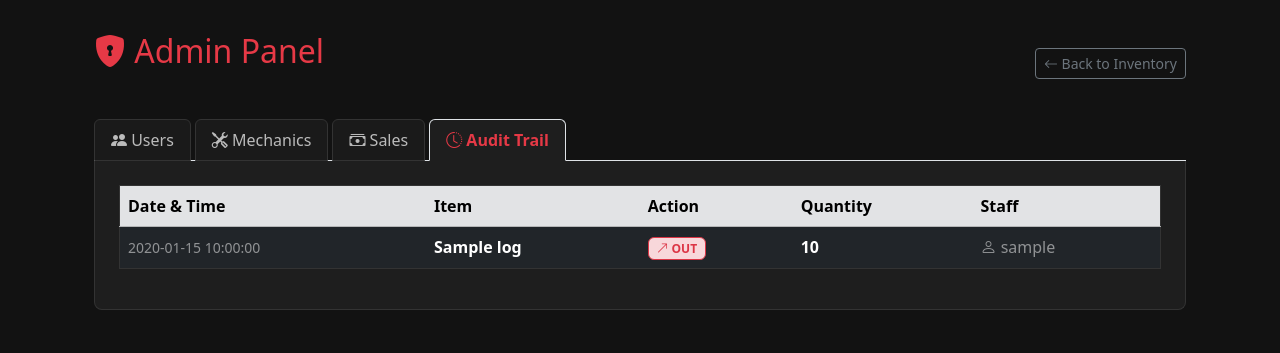
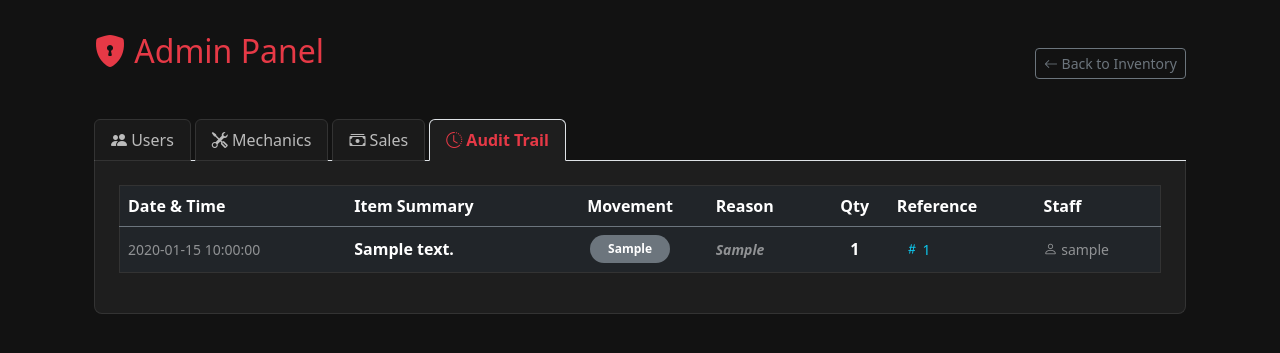
Before and after one commit to PatrickLatade/A4-inventory-management, a Flask app: template templates/users/users.html in a window 1280 px wide, after a click on "Audit Trail". Shown: the part 209-562 px from the top of the page. Run offline with Flask 3, Linux system fonts and the light colour scheme; the visitor is signed in with stand-in values (Sample User, id 1); tables that the repository leaves empty hold one stand-in row (values such as "Sample post"); the template is opened without the code that fills it: most values are stand-ins (such as "Sample title", 1, 10 or a date in 2020).

Commit message:
receipt checking and new table schema

```diff
--- a/templates/users/users.html
+++ b/templates/users/users.html
@@ -309,9 +309,15 @@
                         </td>
                         <td class="fw-bold text-danger">₱{{ "{:,.2f}".format(sale.total_amount) }}</td>
                         <td class="text-center">
-                            <button class="btn btn-sm btn-outline-secondary">
+                        <div class="btn-group">
+                            <button class="btn btn-sm btn-outline-info me-1"
+                                    onclick="viewSaleDetails('{{ sale.id }}', '{{ sale.sales_number }}')">
                                 <i class="bi bi-eye"></i>
                             </button>
+                            <a href="/print_receipt/{{ sale.sales_number }}" target="_blank" class="btn btn-sm btn-outline-warning">
+                                <i class="bi bi-printer"></i>
+                            </a>
+                        </div>
                         </td>
                     </tr>
                     {% else %}
@@ -328,12 +334,14 @@
         <div class="tab-pane fade" id="audit-tab">
             <div class="table-responsive">
                 <table class="table table-dark table-hover align-middle">
-                <thead class="table-secondary text-dark">
-                    <tr>
+                    <thead>
+                        <tr class="border-bottom border-secondary">
                             <th>Date & Time</th>
-                        <th>Item</th>
-                        <th>Action</th>
-                        <th>Quantity</th>
+                            <th>Item Summary</th>
+                            <th class="text-center">Movement</th>
+                            <th>Reason</th>
+                            <th class="text-center">Qty</th>
+                            <th>Reference</th>
                             <th>Staff</th>
                         </tr>
                     </thead>
@@ -341,22 +349,50 @@
                         {% for log in history %}
                         <tr>
                             <td class="text-white-50 small">{{ log.transaction_date }}</td>
-                        <td class="fw-bold">{{ log.item_name }}</td>
                             <td>
-                            {% if log.transaction_type == 'IN' %}
-                                <span class="badge bg-success-subtle text-success border border-success">
-                                    <i class="bi bi-arrow-down-left"></i> IN
+                                <div class="fw-bold text-white">{{ log.items_summary[:40] }}{% if log.items_summary|length > 40 %}...{% endif %}</div>
+                            </td>
+                            <td class="text-center">
+                                {% set type = log.transaction_type|upper %}
+                                {% set display_type = log.transaction_type|replace('_', ' ')|upper %}
+
+                                {# RED PILL: If it's a Sale or specifically says 'OUT' #}
+                                {% if type == 'SALE' or type == 'OUT' or type == 'REMOVE' %}
+                                    <span class="badge rounded-pill bg-danger px-3 py-2" style="min-width: 80px;">
+                                        <i class="bi bi-box-arrow-up me-1"></i> OUT
                                     </span>
+
+                                {# GREEN PILL: If it's a Restock or says 'IN' #}
+                                {% elif type in ['RESTOCK', 'IN', 'ADD', 'RECEIVED'] %}
+                                    <span class="badge rounded-pill bg-success px-3 py-2" style="min-width: 80px;">
+                                        <i class="bi bi-box-arrow-in-down me-1"></i> IN
+                                    </span>
+
+                                {# GRAY PILL: Fallback for anything else #}
                                 {% else %}
-                                <span class="badge bg-danger-subtle text-danger border border-danger">
-                                    <i class="bi bi-arrow-up-right"></i> OUT
+                                    <span class="badge rounded-pill bg-secondary px-3 py-2" style="min-width: 80px;">
+                                        {{ log.transaction_type }}
                                     </span>
                                 {% endif %}
                             </td>
-                        <td class="fw-bold">{{ log.quantity }}</td>
-                        <td class="text-white-50">
-                            <i class="bi bi-person"></i> {{ log.user_name }}
+                            <td>
+                                <span class="text-white-50 small fst-italic fw-bold">
+                                    {{ log.change_reason and log.change_reason|replace('_', ' ') or '<span class="text-muted fw-bold">No reason provided</span>'|safe }}
+                                </span>
                             </td>
+                            <td class="text-center fw-bold">{{ log.total_qty }}</td>
+                            <td>
+                                {% if log.reference_id %}
+                                    {# 1st Arg: reference_id (for the DB fetch) | 2nd Arg: sales_number or ID (for the UI) #}
+                                    <button class="btn btn-sm btn-outline-info border-0"
+                                            onclick="viewSaleDetails('{{ log.reference_id }}', '{{ log.sales_number or log.reference_id }}')">
+                                        <i class="bi bi-hash"></i> {{ log.sales_number or log.reference_id }}
+                                    </button>
+                                {% else %}
+                                    <span class="text-muted">---</span>
+                                {% endif %}
+                            </td>
+                            <td class="text-white-50 small"><i class="bi bi-person"></i> {{ log.user_name }}</td>
                         </tr>
                         {% endfor %}
                     </tbody>
@@ -364,5 +400,66 @@
             </div>
         </div>
 
+    <!-- SALES MODAL -->
+    <div class="modal fade" id="saleDetailsModal" tabindex="-1" aria-hidden="true">
+        <div class="modal-dialog modal-dialog-centered">
+            <div class="modal-content bg-dark border-secondary text-white">
+                <div class="modal-header border-secondary">
+                    <h5 class="modal-title text-danger">Sale Details: #<span id="modalSaleID"></span></h5>
+                    <button type="button" class="btn-close btn-close-white" data-bs-dismiss="modal"></button>
+                </div>
+                <div class="modal-body">
+                    <table class="table table-dark table-sm">
+                        <thead>
+                            <tr>
+                                <th>Item Name</th>
+                                <th class="text-center">Price</th>
+                                <th class="text-center">Qty</th>
+                            </tr>
+                        </thead>
+                        <tbody id="saleItemsList">
+                            </tbody>
+                    </table>
+                </div>
+            </div>
+        </div>
+    </div>
+
 </div>
 {% endblock %}
+
+{% block scripts %}
+<script>
+function viewSaleDetails(saleID, displayNum) {
+    // Show loading state or clear previous content
+    document.getElementById('modalSaleID').innerText = displayNum || saleID;
+    const list = document.getElementById('saleItemsList');
+    list.innerHTML = '<tr><td colspan="3" class="text-center">Loading...</td></tr>';
+
+    // Show the modal
+    const myModal = new bootstrap.Modal(document.getElementById('saleDetailsModal'));
+    myModal.show();
+
+    // Fetch details from our new route
+    fetch(`/sales/details/${saleID}`)
+        .then(response => response.json())
+        .then(data => {
+            list.innerHTML = '';
+            data.items.forEach(item => {
+                // Format the price to currency format
+                const price = parseFloat(item.unit_price).toLocaleString(undefined, {
+                    minimumFractionDigits: 2,
+                    maximumFractionDigits: 2
+                });
+
+                list.innerHTML += `
+                    <tr>
+                        <td>${item.name}</td>
+                        <td class="text-center">₱${price}</td>
+                        <td class="text-center fw-bold text-warning">${item.quantity}</td>
+                    </tr>`;
+            });
+        });
+}
+</script>
+{% endblock %}
```
Also changed, not shown: db/schema.py (+31 -0 lines), routes/login_route.py (+36 -2 lines), routes/transaction_route.py (+13 -14 lines), services/transactions_service.py (+15 -8 lines). Lines whose indentation alone changed are shown as unchanged.
